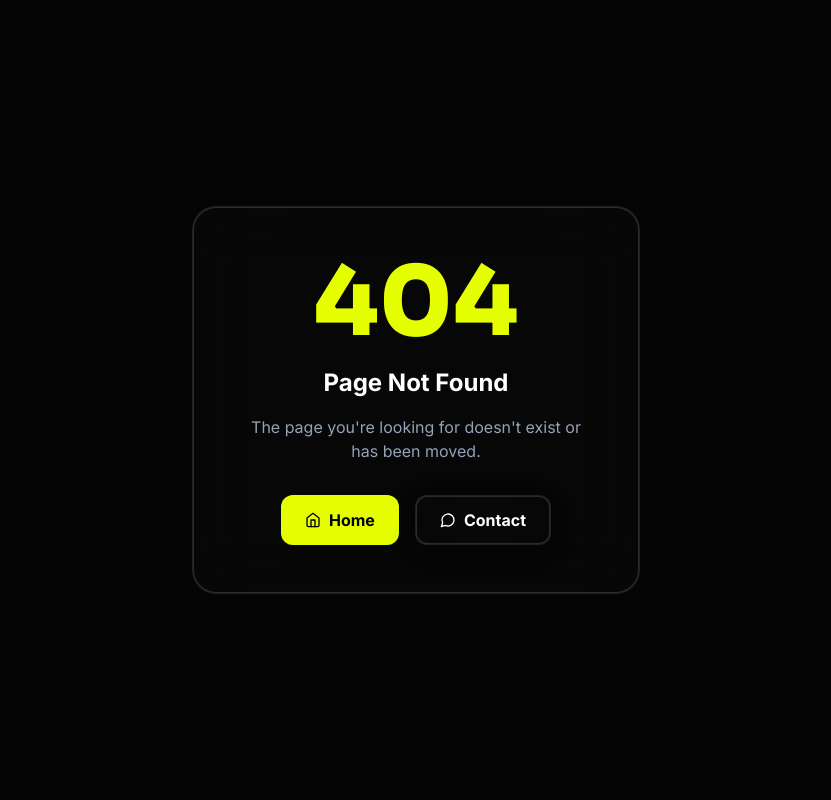
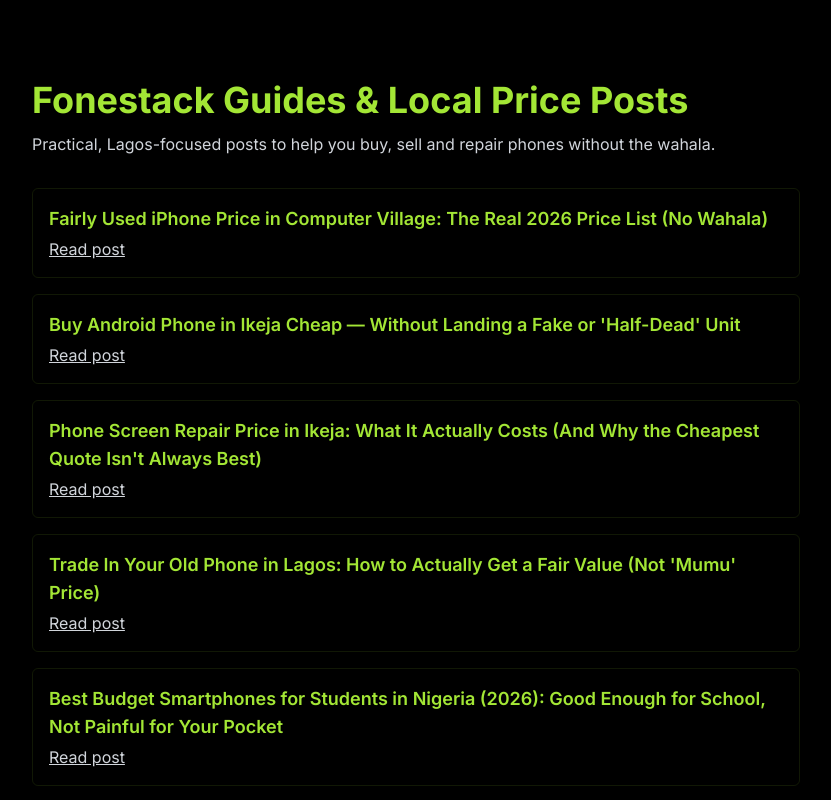
Before and after one commit to choplagos/fonestack-v2, a Next.js app: page /blog in a window 1280 px wide. Before the commit this address had no page. Shown: the top 800 px of the page, without its empty margins (224-1055 px from the left). Built offline with nearby package versions, Linux system fonts and the light colour scheme.

Commit message:
Add blog section and update sitemap
- Introduced a new blog page with practical guides and local price posts focused on Lagos.
- Updated the sitemap to include the new blog route.

```diff
--- /dev/null
+++ b/app/blog/page.tsx
@@ -0,0 +1,38 @@
+import type { Metadata } from "next";
+import Link from "next/link";
+
+export const metadata: Metadata = {
+  title: "Fonestack Blog — Guides, Prices & Repair Tips (Lagos)",
+  description: "Practical guides and local price guides from Fonestack — Computer Village, Ikeja and Lagos-focused posts to help you buy, sell and repair phones without wahala.",
+  alternates: { canonical: "https://fonestack.vercel.app/blog" },
+};
+
+const posts = [
+  { slug: 'fairly-used-iphone-price-computer-village', title: 'Fairly Used iPhone Price in Computer Village: The Real 2026 Price List (No Wahala)' },
+  { slug: 'buy-android-phone-ikeja-cheap', title: "Buy Android Phone in Ikeja Cheap — Without Landing a Fake or 'Half-Dead' Unit" },
+  { slug: 'phone-screen-repair-ikeja-price', title: "Phone Screen Repair Price in Ikeja: What It Actually Costs (And Why the Cheapest Quote Isn't Always Best)" },
+  { slug: 'trade-in-old-phone-lagos', title: "Trade In Your Old Phone in Lagos: How to Actually Get a Fair Value (Not 'Mumu' Price)" },
+  { slug: 'budget-smartphone-students-nigeria', title: "Best Budget Smartphones for Students in Nigeria (2026): Good Enough for School, Not Painful for Your Pocket" },
+  { slug: 'sell-my-phone-computer-village', title: "Sell My Phone in Computer Village: How to Get Paid Fair and Fast (Without the Runaround)" },
+  { slug: 'iphone-battery-replacement-ikeja', title: "iPhone Battery Replacement in Ikeja: Prices, Warning Signs, and How to Avoid a Fake Battery" },
+];
+
+export default function Page() {
+  return (
+    <main className="min-h-screen bg-black text-white px-6 py-12 md:px-20 md:py-20">
+      <div className="max-w-3xl mx-auto">
+        <h1 className="text-3xl md:text-4xl font-bold text-lime-400">Fonestack Guides & Local Price Posts</h1>
+        <p className="mt-3 text-gray-300">Practical, Lagos-focused posts to help you buy, sell and repair phones without the wahala.</p>
+
+        <ul className="mt-8 space-y-4">
+          {posts.map((p) => (
+            <li key={p.slug} className="p-4 rounded-md border border-lime-400/10 hover:bg-white/2">
+              <Link href={`/${p.slug}`} className="text-lg font-semibold text-lime-400">{p.title}</Link>
+              <div className="mt-1 text-gray-300"><Link href={`/${p.slug}`} className="underline">Read post</Link></div>
+            </li>
+          ))}
+        </ul>
+      </div>
+    </main>
+  );
+}
--- a/app/sitemap.ts
+++ b/app/sitemap.ts
@@ -3,6 +3,7 @@
 
 const slugs = [
   '',
+  'blog',
   'fairly-used-iphone-price-computer-village',
   'buy-android-phone-ikeja-cheap',
   'phone-screen-repair-ikeja-price',
```
